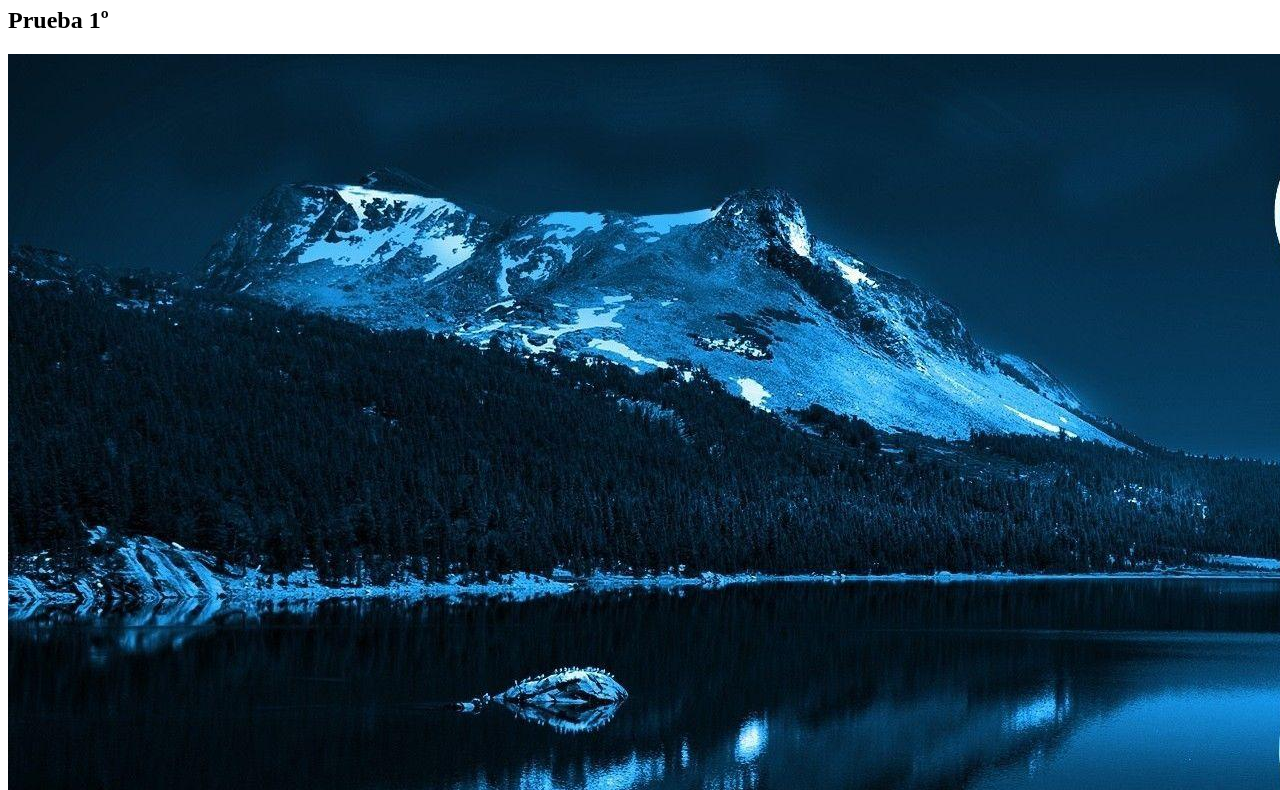
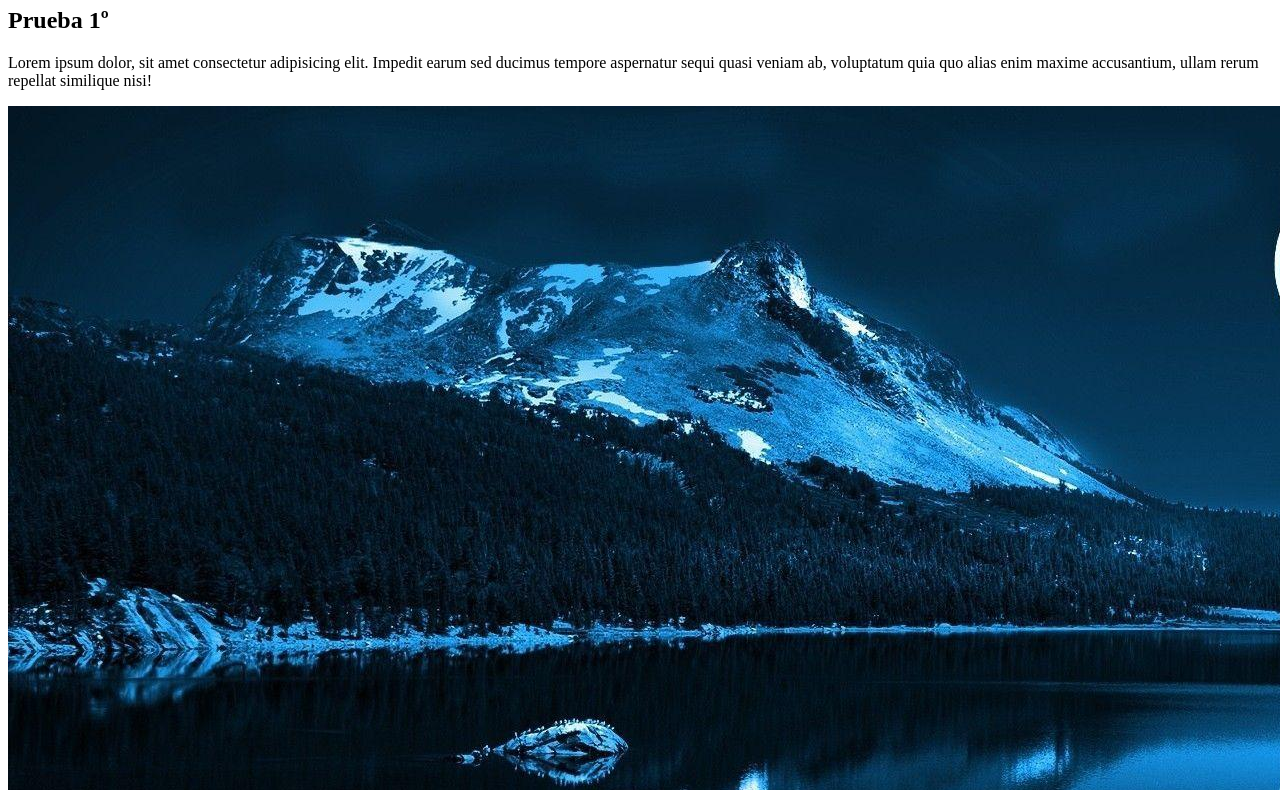
Before and after one commit to Ulises-Gordillo-1999/mi_repositorio, a plain HTML site: page index.html in a window 1280 px wide. Shown: the part 73-863 px from the top of the page. Drawn offline with Linux system fonts and the light colour scheme.

Commit message:
agregando texto

```diff
--- a/index.html
+++ b/index.html
@@ -12,6 +12,7 @@
     <h2>
         Prueba 1º
     </h2>
+    <p>Lorem ipsum dolor, sit amet consectetur adipisicing elit. Impedit earum sed ducimus tempore aspernatur sequi quasi veniam ab, voluptatum quia quo alias enim maxime accusantium, ullam rerum repellat similique nisi!</p>
     <section>
         <img src="wp2856658.jpg" alt="Prueba">
     </section>
```
